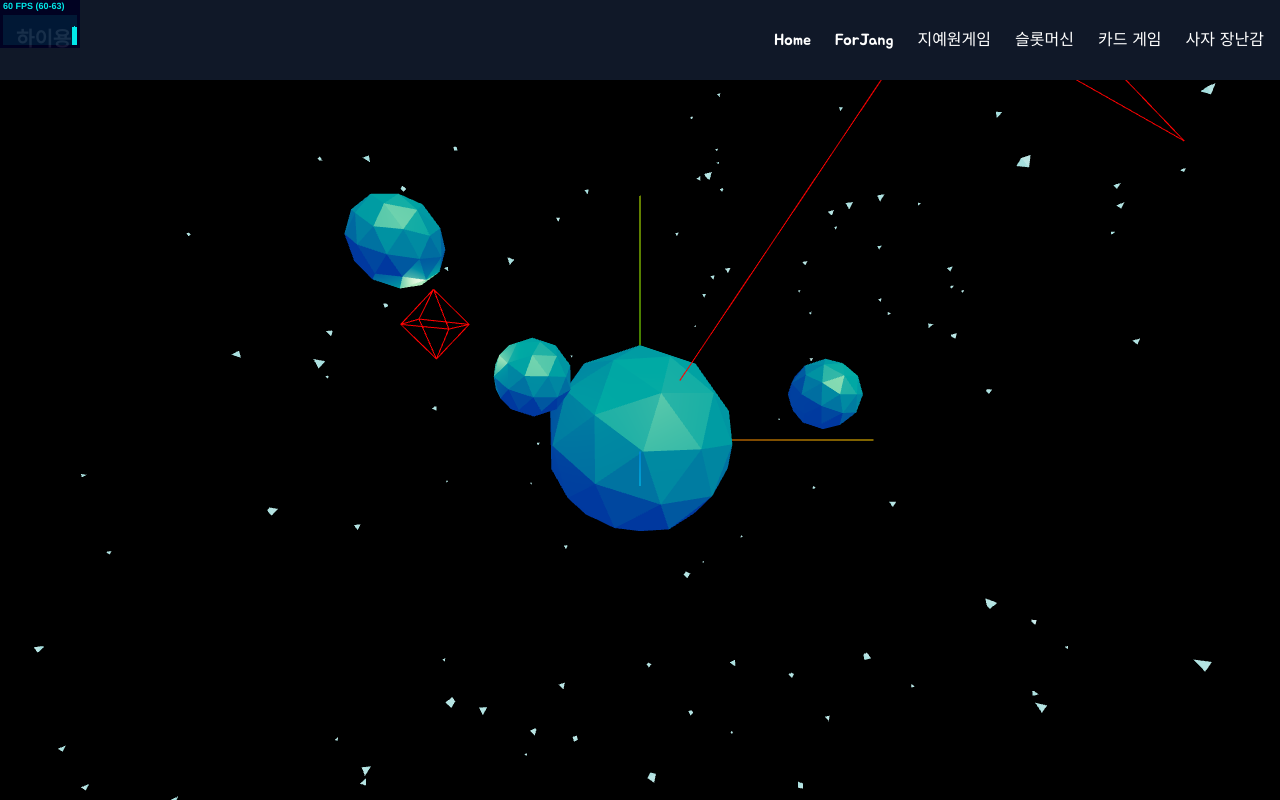
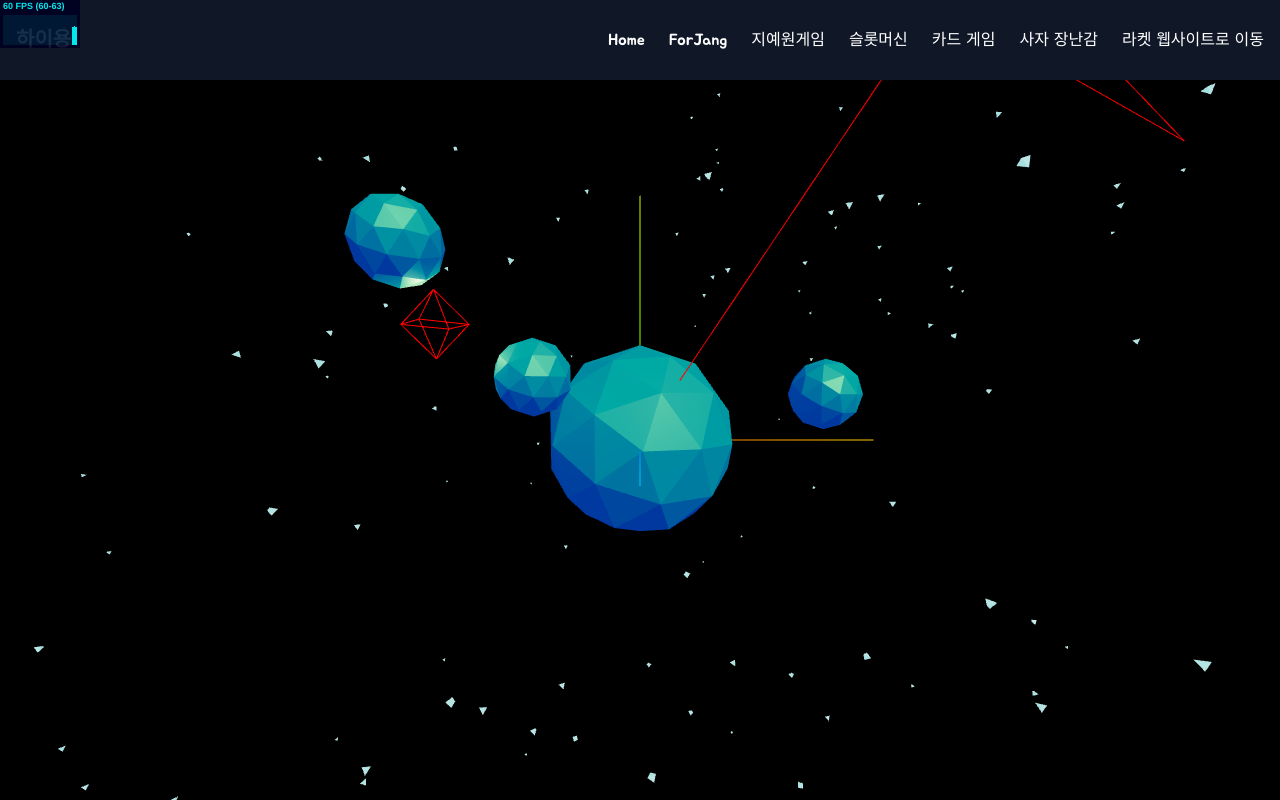
Before and after one commit to seyoung34/seyoung34.github.io, a React (Vite) app: page /#/ in a window 1280 px wide. Built offline with nearby package versions, Linux system fonts and the light colour scheme.

Commit message:
navbar 수정

```diff
--- a/src/components/Navbar.jsx
+++ b/src/components/Navbar.jsx
@@ -15,6 +15,16 @@ export default function Navbar() {
               </Link>
             </li>
           ))}
+          <a
+            href="https://seyoung34.github.io/badminton-racket-website/"
+            target="_blank"
+            rel="noopener noreferrer"
+            className="hover:text-blue-400"
+          >
+            라켓 웹사이트로 이동
+          </a>
+
+
         </ul>
       </div>
     </nav>
```
